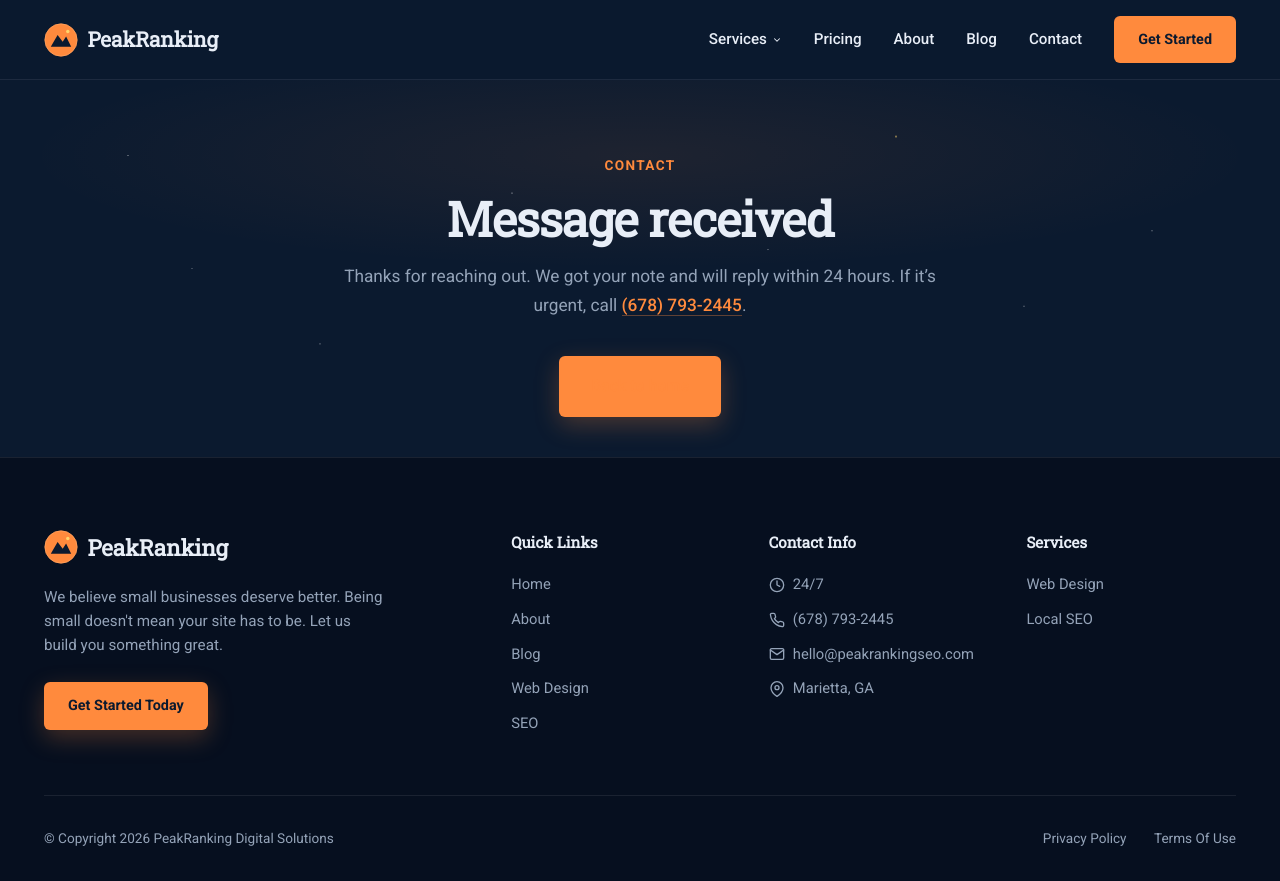
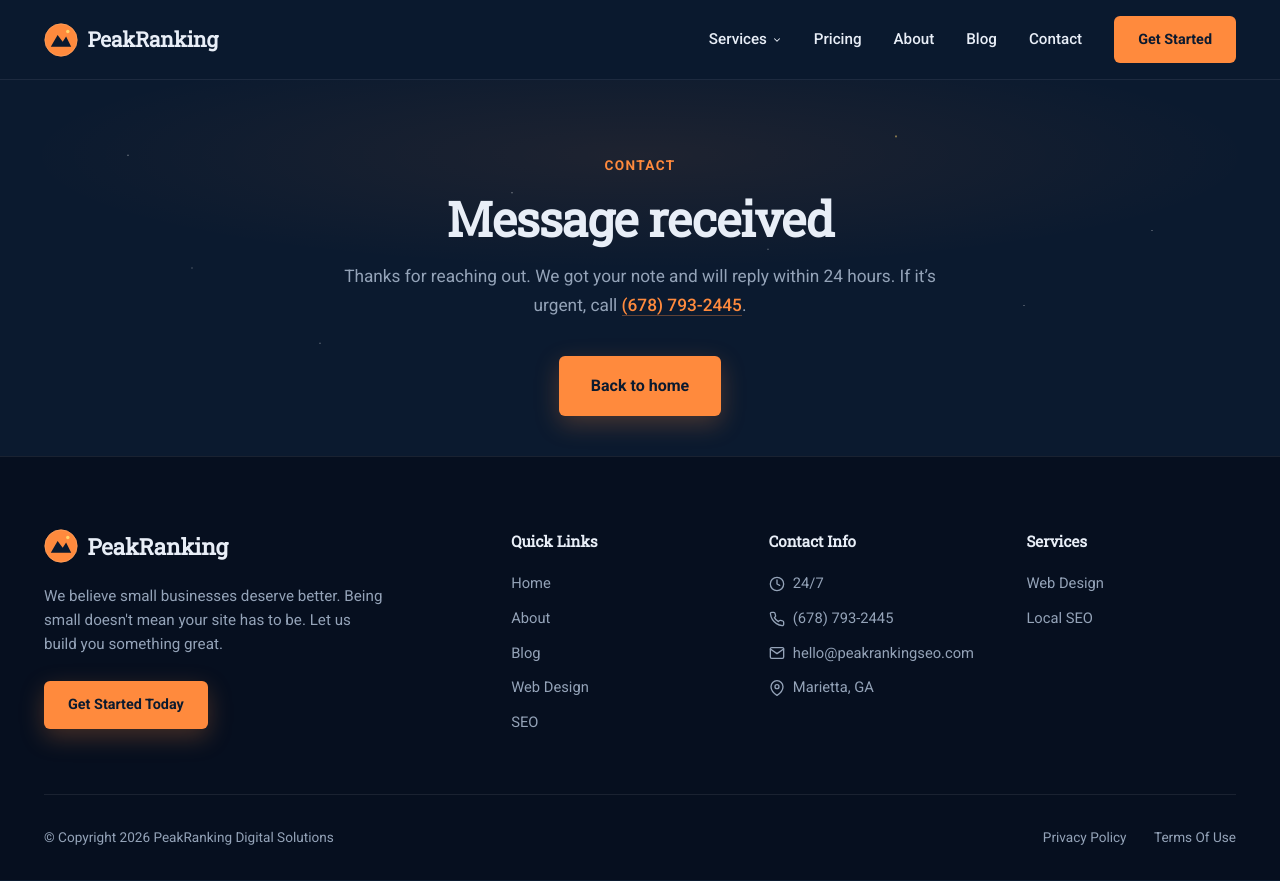
Before and after one commit to MannyPachano/peakrank-site, an Astro site: page /thanks in a window 1280 px wide. Built offline with nearby package versions, Linux system fonts and the light colour scheme; Astro itself is replaced by a stand-in of ours; a web font is replaced by a local one.

Commit message:
optimizations

```diff
--- a/src/styles/peak-contact.css
+++ b/src/styles/peak-contact.css
@@ -306,6 +306,11 @@ form.form,
   line-height: 1.5;
 }
 
+/* Netlify injects reCAPTCHA here when enabled in site settings */
+.form-recaptcha {
+  margin-top: 0.5rem;
+}
+
 /* Netlify honeypot — keep out of layout / screen readers skip via aria-hidden on parent */
 .form-honeypot {
   position: absolute;
--- a/src/styles/peak-shared.css
+++ b/src/styles/peak-shared.css
@@ -38,6 +38,13 @@ body {
   line-height: 1.6;
   overflow-x: hidden;
   -webkit-font-smoothing: antialiased;
+  min-height: 100vh;
+  display: flex;
+  flex-direction: column;
+}
+
+#main-content {
+  flex: 1 0 auto;
 }
 
 .container {
@@ -370,7 +377,7 @@ body.nav-open .nav-links {
   line-height: 1.7;
 }
 
-.page-header p a {
+.page-header p a:not(.btn-primary):not(.btn-secondary) {
   color: var(--accent);
   text-decoration: none;
   font-weight: 500;
@@ -378,7 +385,7 @@ body.nav-open .nav-links {
   transition: border-color 0.2s, color 0.2s;
 }
 
-.page-header p a:hover {
+.page-header p a:not(.btn-primary):not(.btn-secondary):hover {
   color: var(--accent-bright);
   border-bottom-color: var(--accent-bright);
 }
@@ -395,6 +402,12 @@ body.nav-open .nav-links {
 
 .page-header .btn-primary {
   margin-top: 0.75rem;
+  color: var(--bg);
+  border-bottom: none;
+}
+
+.page-header .btn-primary:hover {
+  color: var(--bg);
 }
 
 /* Sections (home + about) */
```
Also changed, not shown: src/partials/contact-main.html (+5 -1 lines).
